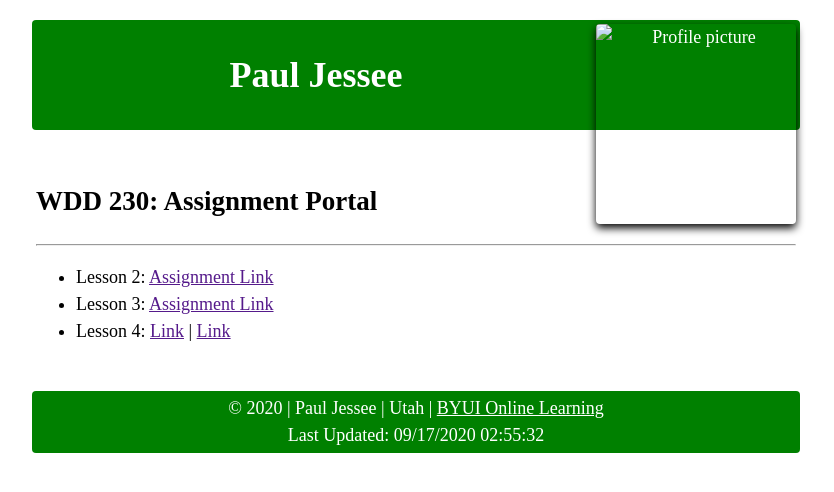
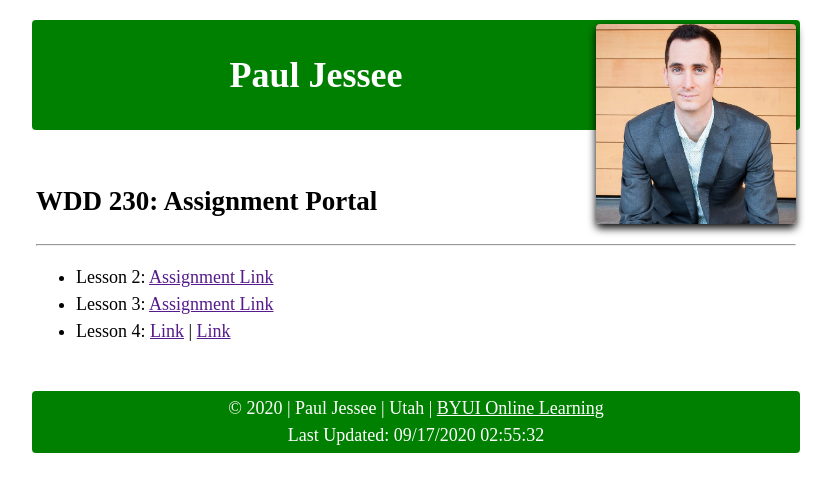
Before and after one commit to phjessee/phjessee.github.io, a plain HTML site: page index.html in a window 1280 px wide. Shown: the whole page, without its empty margins (224-1058 px from the left). Drawn offline with Linux system fonts and the light colour scheme.

Commit message:
image update

```diff
--- a/index.html
+++ b/index.html
@@ -12,7 +12,7 @@
 
 <body>
     <header>
-        <img src="Images/Profile.jpg" alt="Profile picture">
+        <img src="images/profile-pic.jpg" alt="Profile picture">
         <h1>Paul Jessee</h1>
     </header>
 
```
